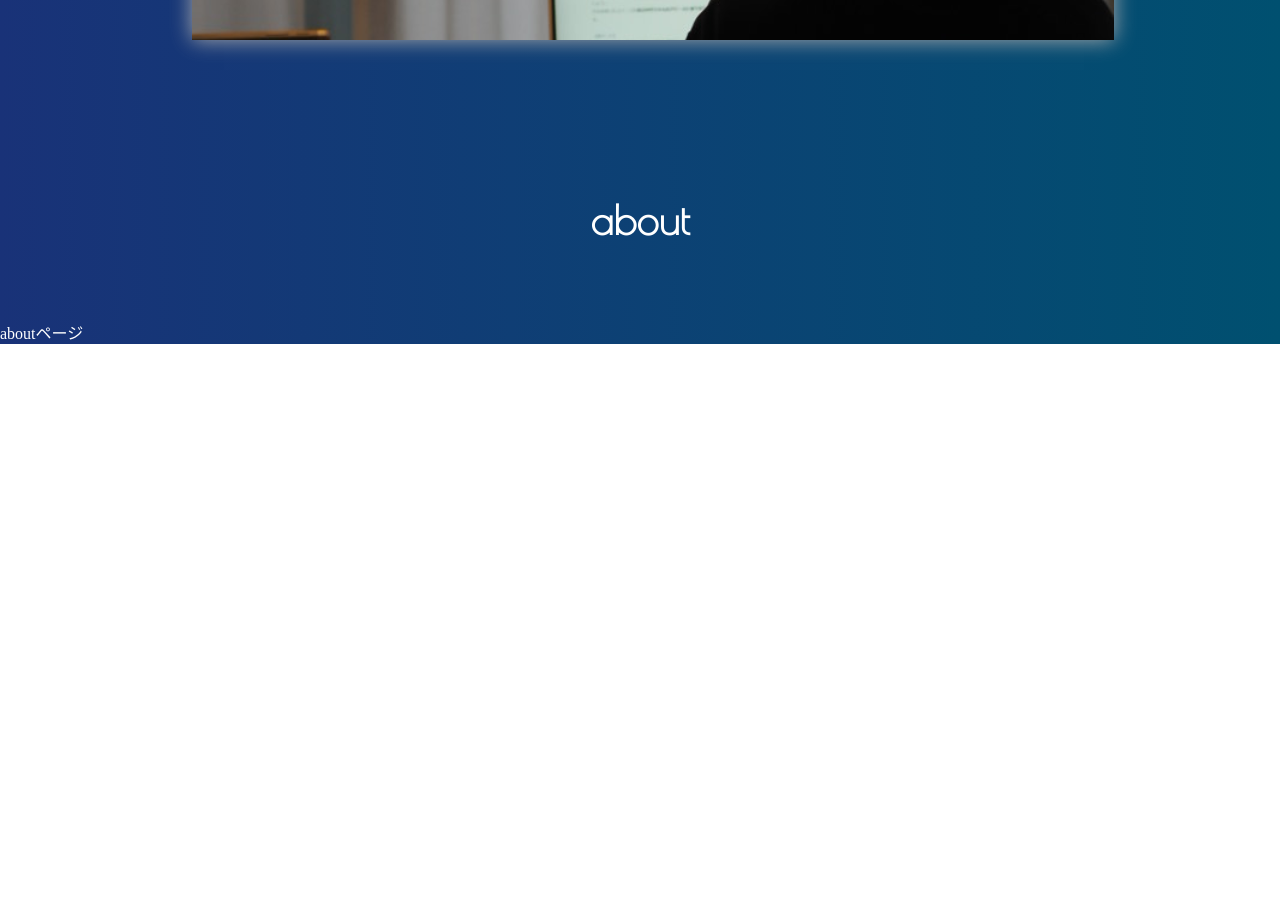
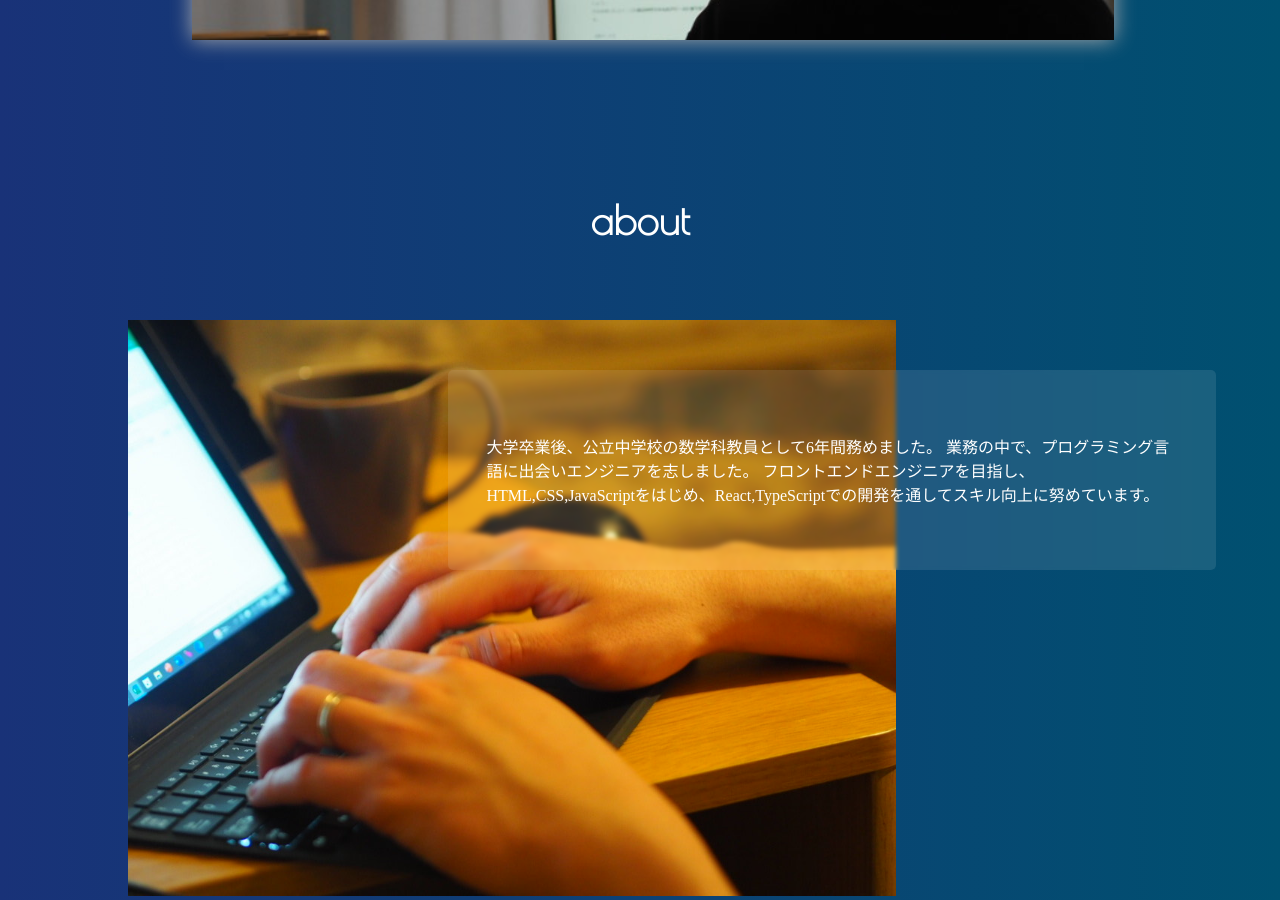
Before and after one commit to LSbard000com/My-Portfolio, a React (Vite) app: page / in a window 1280 px wide. Shown: the part 680-1580 px from the top of the page. Before the commit the page ends 1024 px from the top, so only its background shows below. Built offline with nearby package versions, Linux system fonts and the light colour scheme; a web font is replaced by a local one.

Commit message:
自己紹介文作成

```diff
--- a/src/App.css
+++ b/src/App.css
@@ -158,3 +158,39 @@
 .about {
     width: 100%;
 }
+
+.about .main {
+    width: 100%;
+    position: relative;
+}
+
+/* 挿入画像 */
+.about .main .img {
+    width: 60%;
+    margin-left: calc(100vw * 0.1);
+}
+
+.about .main .img img {
+    width: 100%;
+    object-fit: contain;
+}
+
+/* 自己紹介文 */
+.about .main .text-area {
+    width: 60%;
+    min-height: 200px;
+    border-radius: 5px;
+    background: rgba(255, 255, 255, 0.1);
+    backdrop-filter: blur(2px);
+    position: absolute;
+    top: 50px;
+    right: 5vw;
+    display: flex;
+    justify-content: center;
+    align-items: center;
+}
+
+.about .main .text-area .text {
+    width: 90%;
+    height: 90%;
+}
--- a/src/components/About.tsx
+++ b/src/components/About.tsx
@@ -1,10 +1,23 @@
+import aboutImg from '../assets/img/IMG_7007.jpeg'
+
 const About = () => {
   return (
     <div className="about">
       <div className="section-title">
         <h2>about</h2>
       </div>
-      aboutページ
+      <div className='main'>
+        <div className='img'>
+          <img src={aboutImg} />
+        </div>
+        <div className='text-area'>
+          <div className='text'>
+            大学卒業後、公立中学校の数学科教員として6年間務めました。
+            業務の中で、プログラミング言語に出会いエンジニアを志しました。
+            フロントエンドエンジニアを目指し、HTML,CSS,JavaScriptをはじめ、React,TypeScriptでの開発を通してスキル向上に努めています。
+          </div>
+        </div>
+      </div>
     </div>
   )
 }
```
